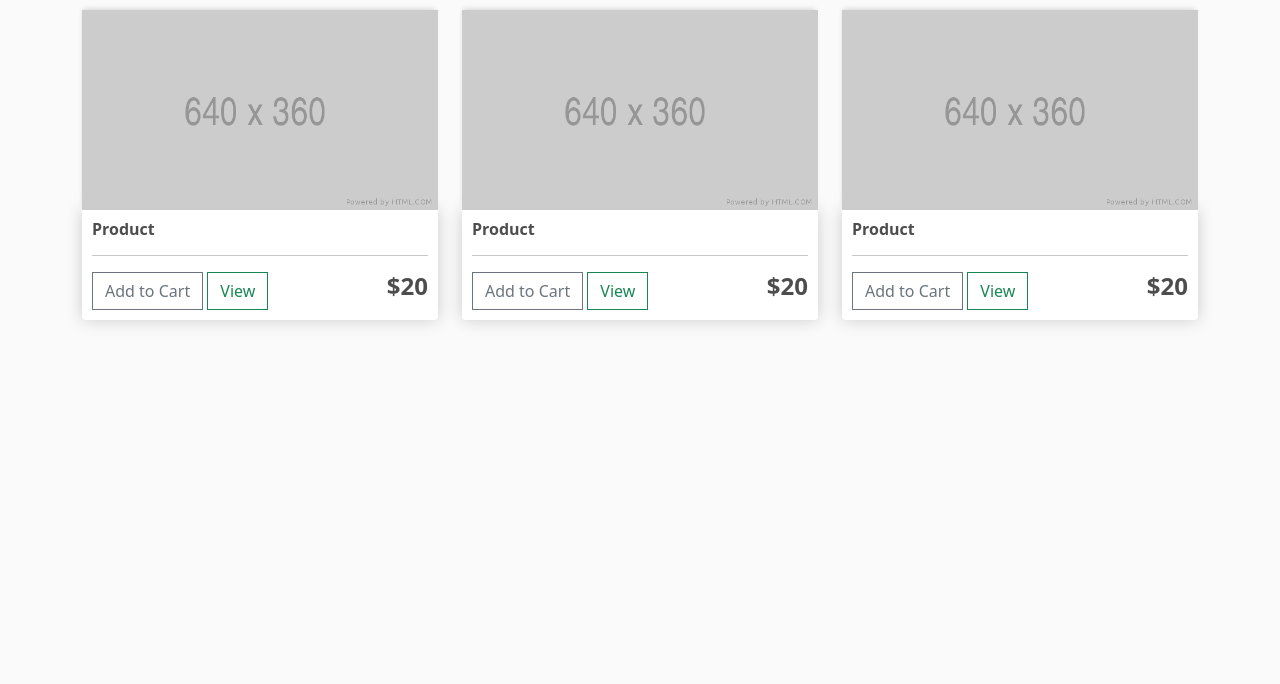
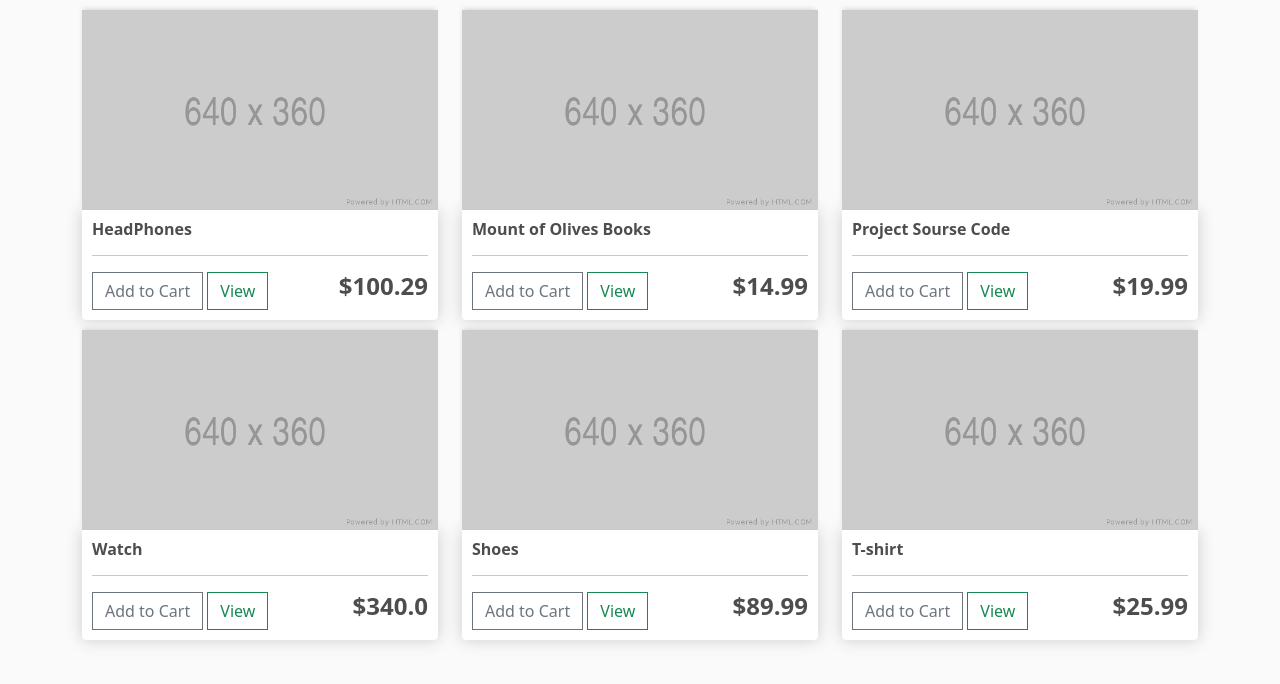
Before and after one commit to TamimurRahman/GUB_EDGE_Program_ecommerce_project, a Django app: page / in a window 1280 px wide. Shown: the part 57-741 px from the top of the page. Run offline with Django 5.2, Linux system fonts and the light colour scheme; data comes from the database, SQL or seed files in the repository.

Commit message:
in this portion store.html i work on  admin page to add product udate in the home page

```diff
--- a/ecommerce/store/templates/store/store.html
+++ b/ecommerce/store/templates/store/store.html
@@ -2,38 +2,20 @@
 {% load static %}
 {% block content %}
 	<div class="row">
+		{% for product in products %}
 		<div class="col-lg-4">
 			<img class="thumbnail" src="{% static 'images/placeholder.jpeg' %}">
 			<div class="box-element product">
-               <h6><strong>Product</strong></h6>
+				<h6><strong>{{product.name}}</strong></h6>
 				<hr>
+
 				<button  class="btn btn-outline-secondary add-btn">Add to Cart</button>
 				<a class="btn btn-outline-success" href="#">View</a>
-				<h4 style="display: inline-block; float: right"><strong>$20</strong></h4>
+				<h4 style="display: inline-block; float: right"><strong>${{product.price}}</strong></h4>
+
 			</div>
 		</div>
-
-     <div class="col-lg-4">
-          <img class="thumbnail" src="{% static 'images/placeholder.jpeg' %}">
-          <div class="box-element product">
-               <h6><strong>Product</strong></h6>
-               <hr>
-               <button  class="btn btn-outline-secondary add-btn">Add to Cart</button>
-               <a class="btn btn-outline-success" href="#">View</a>
-				<h4 style="display: inline-block; float: right"><strong>$20</strong></h4>
-          </div>
-     </div>
-
-     <div class="col-lg-4">
-          <img class="thumbnail" src="{% static 'images/placeholder.jpeg' %}">
-          <div class="box-element product">
-               <h6><strong>Product</strong></h6>
-                <hr>
-                <button  class="btn btn-outline-secondary add-btn">Add to Cart</button>
-                <a class="btn btn-outline-success" href="#">View</a>
-				<h4 style="display: inline-block; float: right"><strong>$20</strong></h4>
-          </div>
-     </div>
+		{% endfor %}
 	</div>
 
 {% endblock content %}
```
Lines whose indentation alone changed are shown as unchanged.
